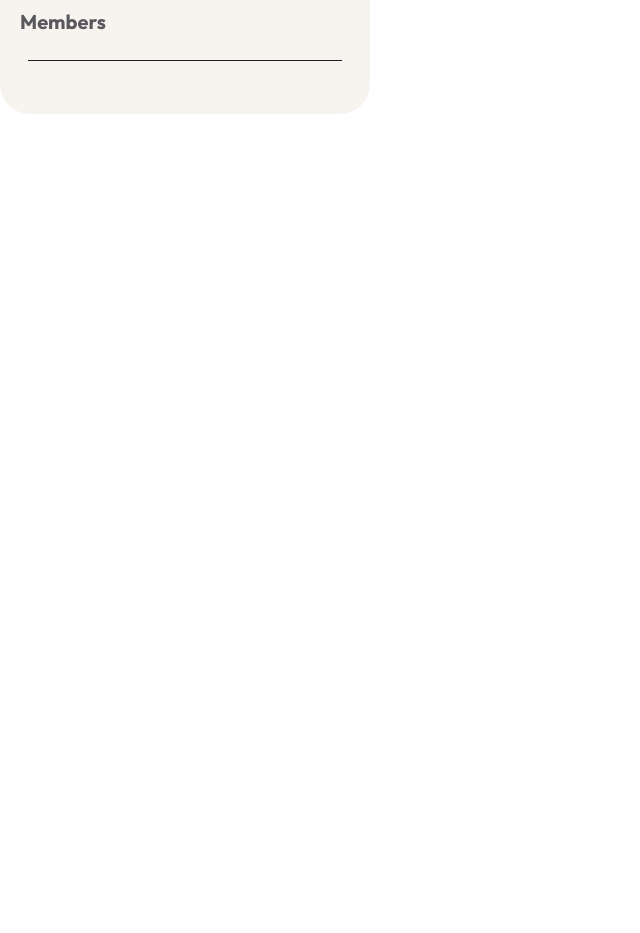
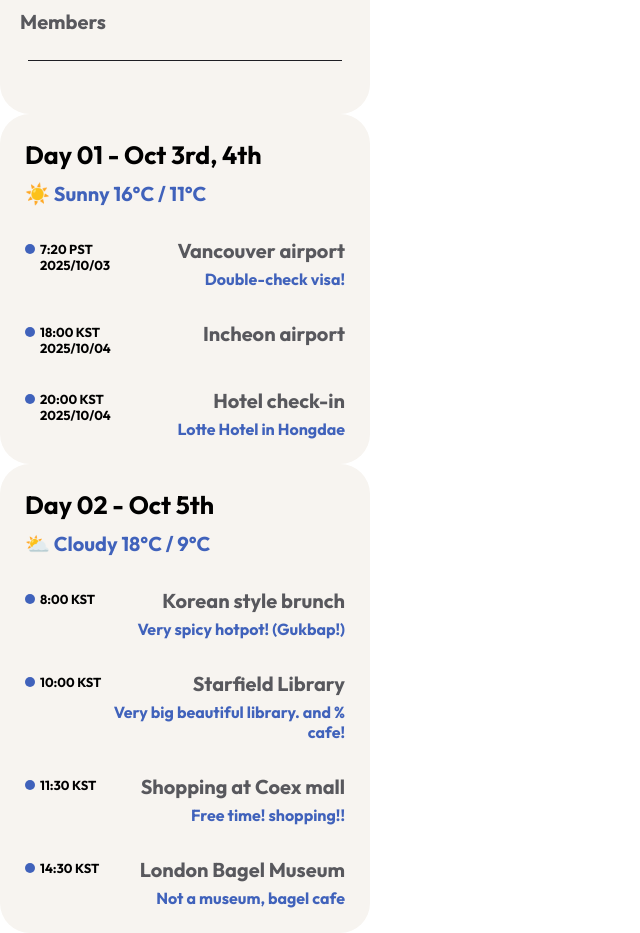
Before and after one commit to wendeshiro/COMP-3170-Plan-it, a React (Vite) app: page / in a window 1280 px wide. Shown: the part 1940-2873 px from the top of the page, without its empty margins (0-640 px from the left). Before the commit the page ends 2054 px from the top, so only its background shows below. Built offline with nearby package versions, Linux system fonts and the light colour scheme.

Commit message:
Add; Day plan card

```diff
--- a/src/App.jsx
+++ b/src/App.jsx
@@ -6,6 +6,8 @@ import PlanCard from "./components/PlanCard";
 import PlanShareModal from "./components/PlanShareModal";
 import Input from "./components/input";
 import InputCard from "./components/InputCard";
+import DayPlanCard from "./components/DayPlanCard";
+import DayPlanCardEvent from "./components/DayPlanCardEvent";
 
 function App() {
   return (
@@ -37,6 +39,49 @@ function App() {
         <Input title="Budget in currency" type="number" showDollar={true} />
         <Input title="Members" />
       </InputCard>
+      <DayPlanCard cardTitle="Day 01 - Oct 3rd, 4th" weatherIcon="☀️" weather="Sunny 16°C / 11°C">
+        <DayPlanCardEvent
+          date="2025/10/03"
+          time="7:20"
+          timeZone="PST"
+          event="Vancouver airport"
+          note="Double-check visa!"
+        />
+        <DayPlanCardEvent date="2025/10/04" time="18:00" timeZone="KST" event="Incheon airport" />
+        <DayPlanCardEvent
+          date="2025/10/04"
+          time="20:00"
+          timeZone="KST"
+          event="Hotel check-in"
+          note="Lotte Hotel in Hongdae"
+        />
+      </DayPlanCard>
+      <DayPlanCard cardTitle="Day 02 - Oct 5th" weatherIcon="⛅️" weather="Cloudy 18°C / 9°C">
+        <DayPlanCardEvent
+          time="8:00"
+          timeZone="KST"
+          event="Korean style brunch"
+          note="Very spicy hotpot! (Gukbap!)"
+        />
+        <DayPlanCardEvent
+          time="10:00"
+          timeZone="KST"
+          event="Starfield Library"
+          note="Very big beautiful library. and % cafe!"
+        />
+        <DayPlanCardEvent
+          time="11:30"
+          timeZone="KST"
+          event="Shopping at Coex mall"
+          note="Free time! shopping!!"
+        />
+        <DayPlanCardEvent
+          time="14:30"
+          timeZone="KST"
+          event="London Bagel Museum"
+          note="Not a museum, bagel cafe"
+        />
+      </DayPlanCard>
     </div>
   );
 }
--- a/src/components/DayPlanCard.jsx
+++ b/src/components/DayPlanCard.jsx
@@ -1,10 +1,14 @@
-import styles from "./DayPlanCard.module";
+import styles from "./DayPlanCard.module.css";
 
-export default function DayPlanCard({ cardTitle }) {
+export default function DayPlanCard({ cardTitle, weatherIcon, weather, children }) {
   return (
     <div className={styles.dayPlanCardContainer}>
       <div>
         <p className={styles.cardTitle}>{cardTitle}</p>
+        <p className={styles.weather}>
+          {weatherIcon} {weather}
+        </p>
+        {children}
       </div>
     </div>
   );
--- a/src/components/DayPlanCard.module.css
+++ b/src/components/DayPlanCard.module.css
@@ -1,19 +1,21 @@
 .dayPlanCardContainer {
-    background-color: #F7F4F0;
+  background-color: #f7f4f0;
   border-radius: 30px;
   width: 370px;
   height: auto;
-    display: flex;
-    flex-direction: column;
-    justify-content: center;
-    align-items: center;
   padding: 25px;
 }
 
 .cardTitle {
   color: black;
-    font-size: 31px;
+  font-size: 25px;
   font-weight: 700;
-    align-self: flex-start;
-    margin-bottom: 15px;
+  margin-bottom: 10px;
 }
+
+.weather {
+  color: #4062bb;
+  font-size: 20px;
+  font-weight: 700;
+  margin-bottom: 20px;
+}
--- /dev/null
+++ b/src/components/DayPlanCardEvent.jsx
@@ -0,0 +1,20 @@
+import styles from "./DayPlanCardEvent.module.css";
+import eventDot from "../assets/event-dot.svg";
+
+export default function DayPlanCardEvent({ date, time, timeZone, event, note }) {
+  return (
+    <div className={styles.eventContainer}>
+      <div>
+        <p className={styles.eventTime}>
+          <img className={styles.eventDot} src={eventDot} alt="eventDot" />
+          {time} {timeZone}
+        </p>
+        {date && date.toString().trim() !== "" && <p className={styles.eventDate}>{date}</p>}
+      </div>
+      <div className={styles.eventDetails}>
+        <p className={styles.event}>{event}</p>
+        <p className={styles.note}>{note}</p>
+      </div>
+    </div>
+  );
+}
--- /dev/null
+++ b/src/components/DayPlanCardEvent.module.css
@@ -0,0 +1,60 @@
+:root {
+  --dot-size: 10px;
+  --dot-time-gap: 5px;
+}
+
+.eventContainer {
+  display: flex;
+  justify-content: space-between;
+  margin-top: 35px;
+  align-items: flex-start;
+}
+
+.eventTime,
+.eventDate {
+  color: black;
+  font-size: 13px;
+  font-weight: 700;
+}
+
+.eventTime {
+  display: flex;
+  align-items: center;
+  gap: var(--dot-time-gap);
+}
+
+.eventDot {
+  width: var(--dot-size);
+  height: var(--dot-size);
+}
+
+.eventDate {
+  margin-left: calc(var(--dot-size) + var(--dot-time-gap));
+  display: block;
+}
+
+.eventDetails {
+  display: flex;
+  flex-direction: column;
+  align-items: flex-end;
+  flex: 1;
+  min-width: 0;
+}
+
+.event {
+  color: #58585d;
+  font-size: 20px;
+  font-weight: 700;
+  line-height: 20px;
+  margin-bottom: 8px;
+  text-align: right;
+}
+
+.note {
+  color: #4062bb;
+  font-size: 16px;
+  font-weight: 700;
+  text-align: right;
+  max-width: 40ch;
+  overflow-wrap: anywhere;
+}
```
Also changed, not shown: src/assets/event-dot.svg (added). Lines whose indentation alone changed are shown as unchanged.
